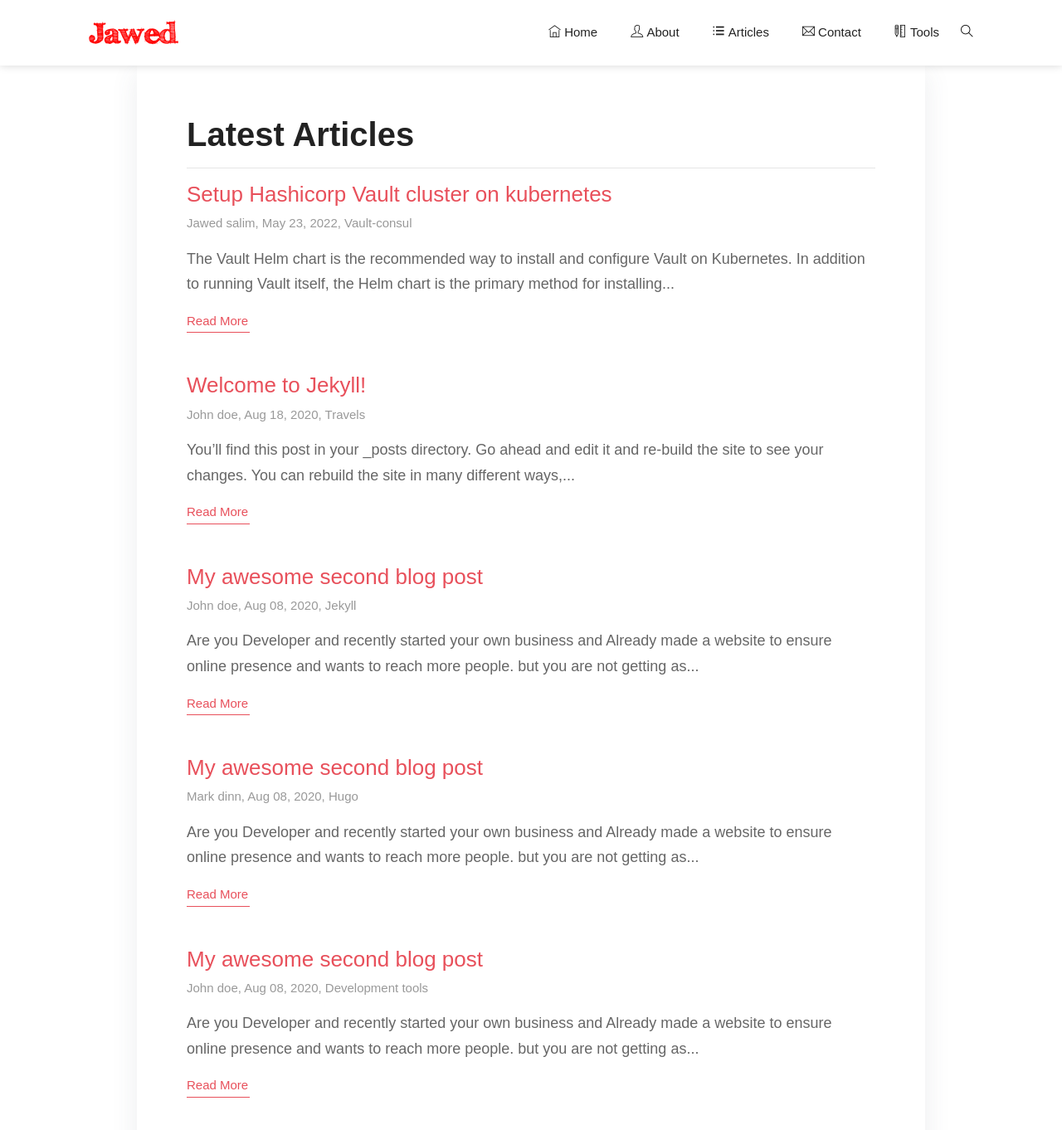
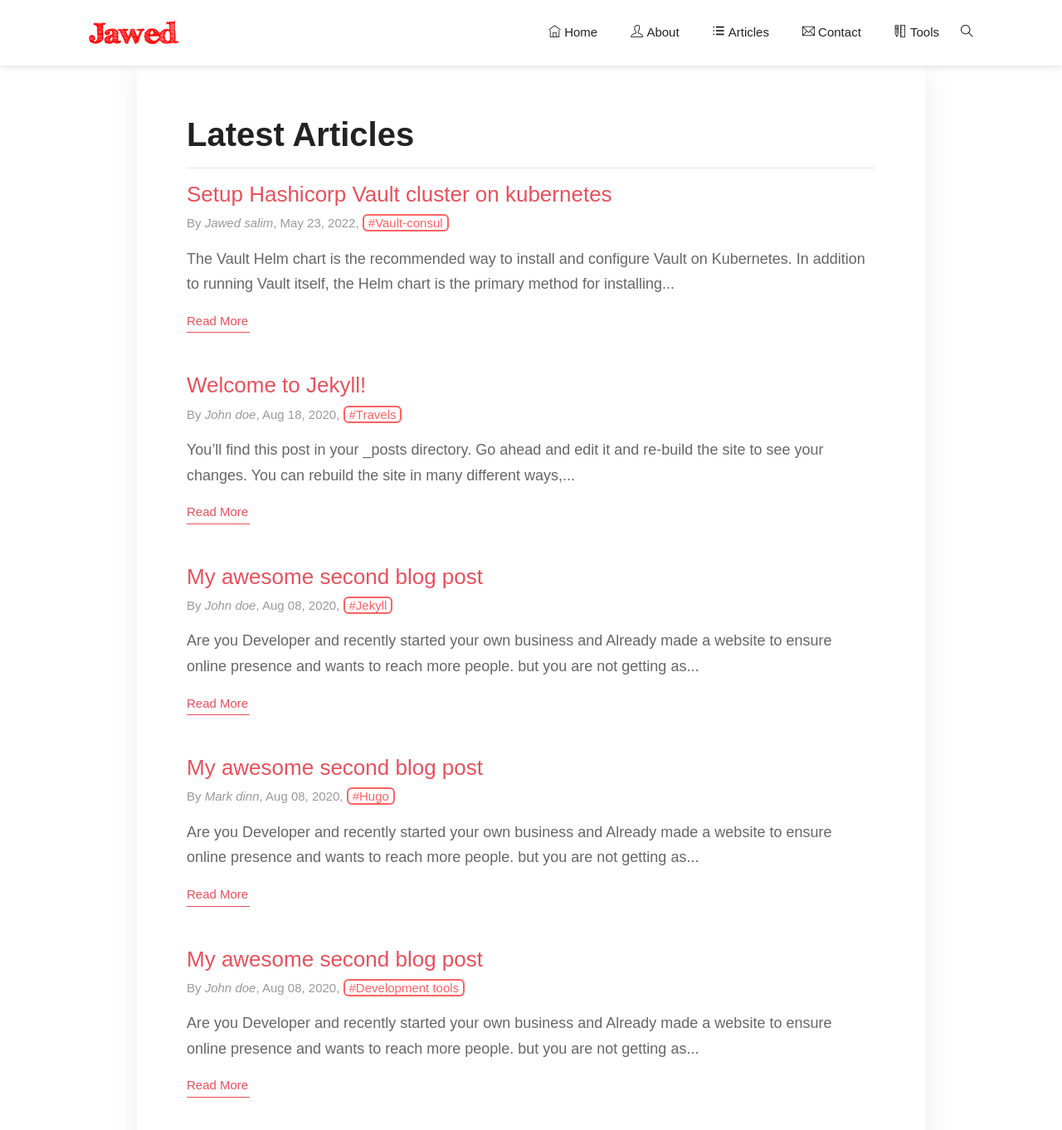
Before and after one commit to heyjawed/heyjawed.github.io, a Jekyll site: the page built from index.html, in a window 1280 px wide and 1400 px high, scrolled down 590 px. Shown: the top 1362 px of the window at 83% size. Built offline with Jekyll 4.4.1, drawn with Linux system fonts in a browser that asks for light colours; some web fonts are replaced; the list of posts is cut into pages by our own code.

Commit message:
Remove Tags link

```diff
--- a/_includes/post.html
+++ b/_includes/post.html
@@ -2,11 +2,15 @@
   <h2 class="h4"><a class="post-title" href="{{ post.url | relative_url }}">{{ post.title }}</a></h2>
   <div class="mb-3 post-meta">
     {% if post.author %}
-    <a href="{{ 'author/' | relative_url }}{{ post.author | slugify }}">{{ post.author | capitalize }}</a>{%endif%},
+    By <a href="{{ 'author/' | relative_url }}{{ post.author | slugify }}" style="font-style:italic;">{{ post.author | capitalize }}</a>{%endif%},
     {{ post.date | date: '%b %d, %Y' }},
     {% if post.tags.size >= 1 %}
     {% for tag in post.tags %}
-    <a href="{{ 'tag/' | relative_url }}{{ tag | slugify }}">{{ tag | capitalize }}</a>
+    <!-- <a href="{{ 'tag/' | relative_url }}{{ tag | slugify }}">{{ tag | capitalize }}</a> -->
+    <span style="color: rgb(255, 97, 97); border: 2px solid rgb(255, 97, 97); border-radius: 6px;  padding-left: 5px; padding-right: 5px;">
+      #{{ tag | capitalize }}
+    </span>
+
     {% endfor %}
     {% endif %}
   </div>
--- a/_layouts/post.html
+++ b/_layouts/post.html
@@ -13,7 +13,9 @@
           {{ page.date | date: '%b %d, %Y' }},
           {% if page.tags.size >= 1 %}
           {% for tag in page.tags %}
-          <a href="{{ '/tag/' | relative_url }}{{ tag | slugify }}">{{ tag | capitalize }}</a>
+          <!-- <a href="{{ '/tag/' | relative_url }}{{ tag | slugify }}">{{ tag | capitalize }}</a> -->
+          <span>{{ tag | capitalize }}</span>
+
           {% endfor %}
           {% endif %}
         </div>
--- a/_pages/articles.html
+++ b/_pages/articles.html
@@ -14,10 +14,10 @@
           {% for tag in site.tags %}
             <div class="archive-group">
                {% capture tag_name %}{{ tag | first }}{% endcapture %}
-            <div id="#{{ tag_name | slugize }}"></div>
+            <div id="#{{ tag_name | slugify }}"></div>
             <p></p>
 
-            <h3 class="tag-head"><a href="{{ site.baseurl }}/tag/{{ tag_name | slugify }}/">{{ tag_name }}</a></h3>
+            <h3 class="tag-head" style="color: rgb(237, 95, 95);">{{ tag_name }}</h3>
             <a name="{{ tag_name | slugize }}"></a>
             {% for post in site.tags[tag_name] %}
             <article class="archive-item">
```
